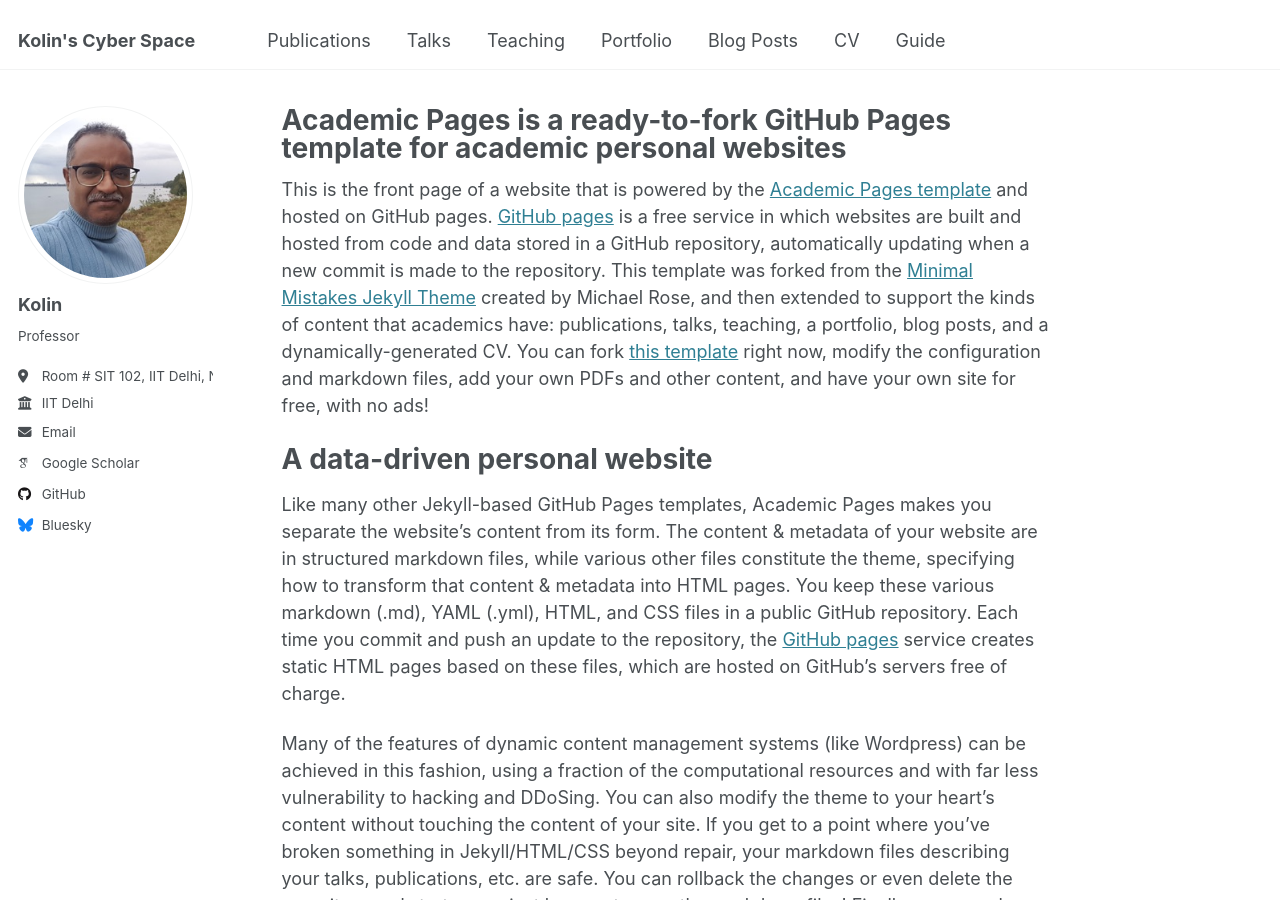
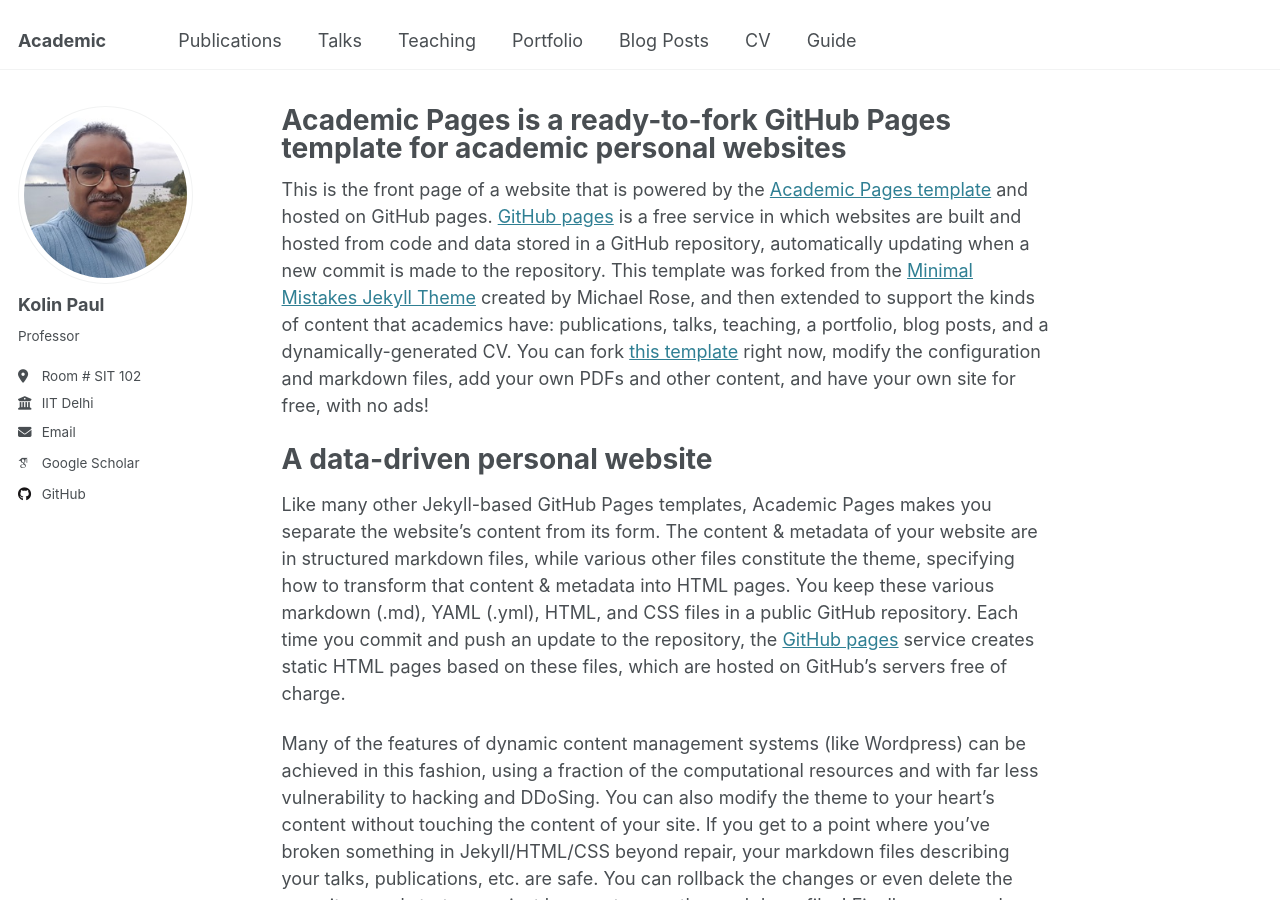
Before and after one commit to kolinpaul/kolinpaul.github.io, a Jekyll site: the page built from _pages/about.md, in a window 1280 px wide and 900 px high. Built offline with Jekyll 4.4.1, drawn with Linux system fonts in a browser that asks for light colours; some web fonts are replaced.

Commit message:
Update _config.yml

```diff
--- a/_config.yml
+++ b/_config.yml
@@ -9,7 +9,7 @@
 # Basic Site Settings
 locale                   : "en-US"
 site_theme               : "default"
-title                    : "Kolin's Cyber Space"
+title                    : "Academic"
 title_separator          : "-"
 name                     : &name "Kolin Paul"
 description              : &description "personal description"
@@ -23,10 +23,10 @@
 author:
   # Biographic information
   avatar           : "kolin.jpg"
-  name             : "Kolin"
+  name             : "Kolin Paul"
   pronouns         : # example: "she/her"
   bio              : "Professor"
-  location         : "Room # SIT 102, IIT Delhi, New Delhi, India"
+  location         : "Room # SIT 102"
   employer         : "IIT Delhi"
   uri              : # URL
   email            : "kolin AT cse . iitd . ac . in"
@@ -45,12 +45,12 @@
   bitbucket        : # Username - Update with your username on the site
   codepen          : # Username
   dribbble         : # Username
-  github           : "academicpages"
+  github           : "kolinpaul"
   kaggle           : # Username
   stackoverflow    : # User number or user number and name (i.e., use "1" or "1/jeff-atwood")
 
   # Social media
-  bluesky          : "bsky.app" # Replace this with you Bluesky username
+  bluesky          : #"bsky.app" # Replace this with you Bluesky username
   facebook         : # Username
   flickr           : # Username
   foursquare       : # Username
```
